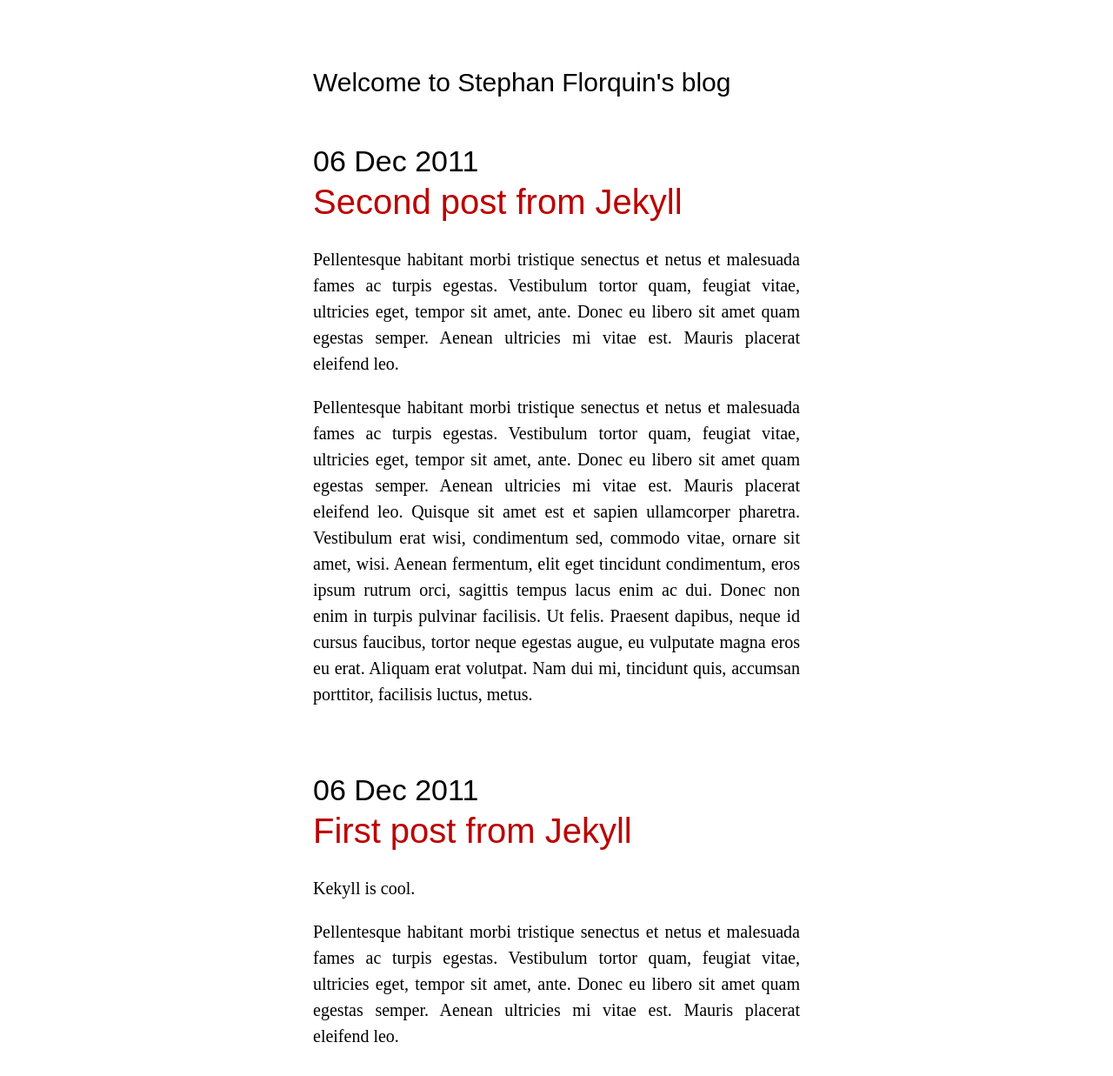
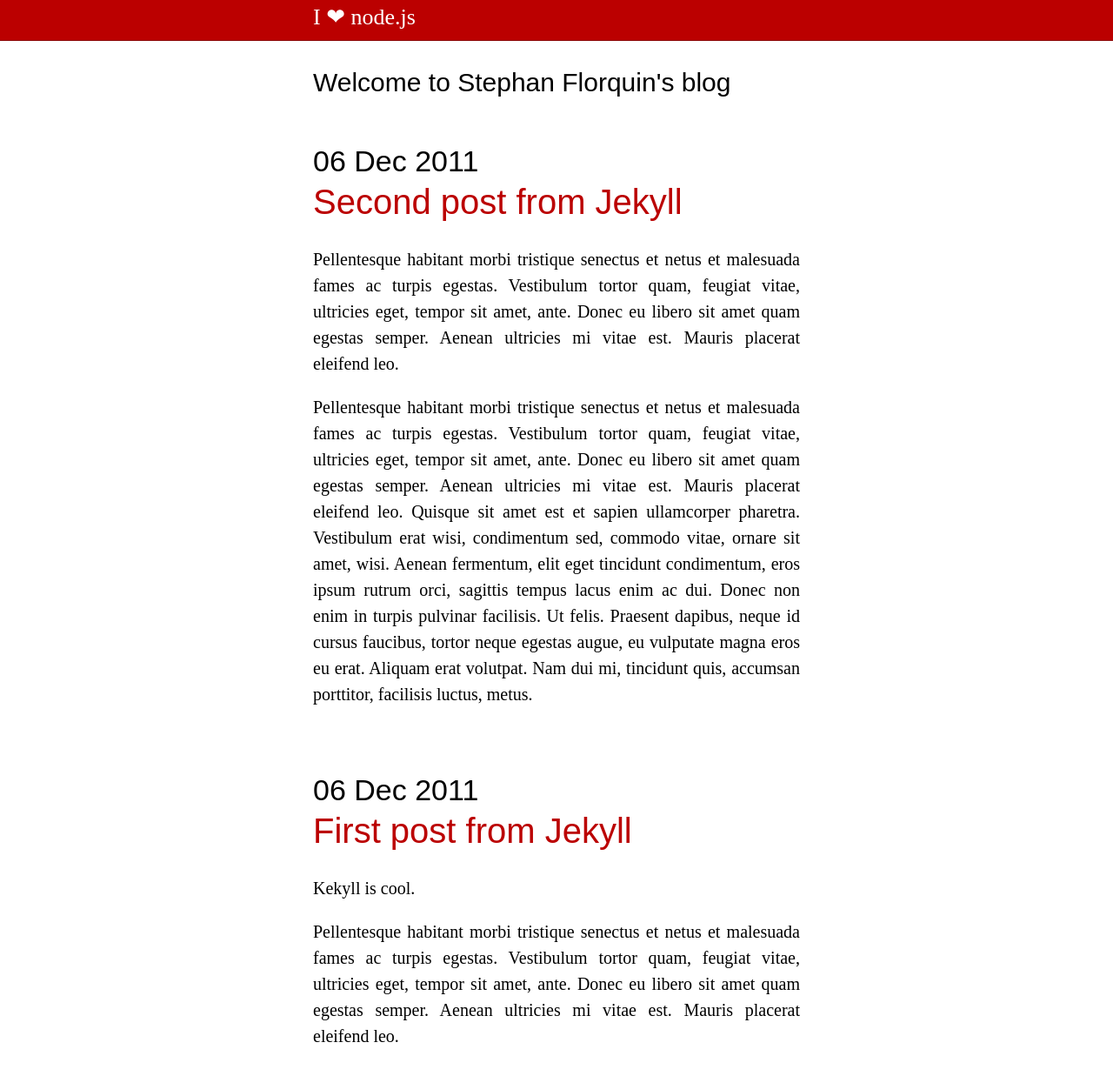
Before and after one commit to stephan83/stephan83.github.com, a Jekyll site: the page built from index.html, in a window 1280 px wide and 1286 px high. Shown: the top 1237 px of the window at 87% size. Built offline with Jekyll 4.4.1, drawn with Linux system fonts in a browser that asks for light colours; some web fonts are replaced.

Commit message:
added header

```diff
--- a/_layouts/default.html
+++ b/_layouts/default.html
@@ -8,6 +8,12 @@
 		<link href='http://fonts.googleapis.com/css?family=Poly:400,400italic' rel='stylesheet' type='text/css'>
 	</head>
 	<body>
+		<header>
+			<div>
+				<p id="logo"><a href="/">I ❤ node.js</a></p>
+			</div>
+		</header>
+
 		<div id="content">
 		{{ content }}
 		</div>
--- a/css/style.css
+++ b/css/style.css
@@ -92,8 +92,29 @@ a {
   color: #b00;
 }
 
+header {
+  background: #b00;
+  color: #fff;
+  position: fixed;
+  top: 0;
+  width: 100%;
+  border-bottom: solid 1px #800;
+}
+
+header a {
+  width: 560px;
+  margin: 0 auto;
+}
+
+#logo a {
+  color: #fff;
+  font-size: 1.3em;
+  padding: .2em 0 .4em;
+  display: block;
+}
+
 #content {
-  max-width: 560px;
+  width: 560px;
   padding: 0 40px;
   margin: 4em auto;
   text-align: justify;
```
